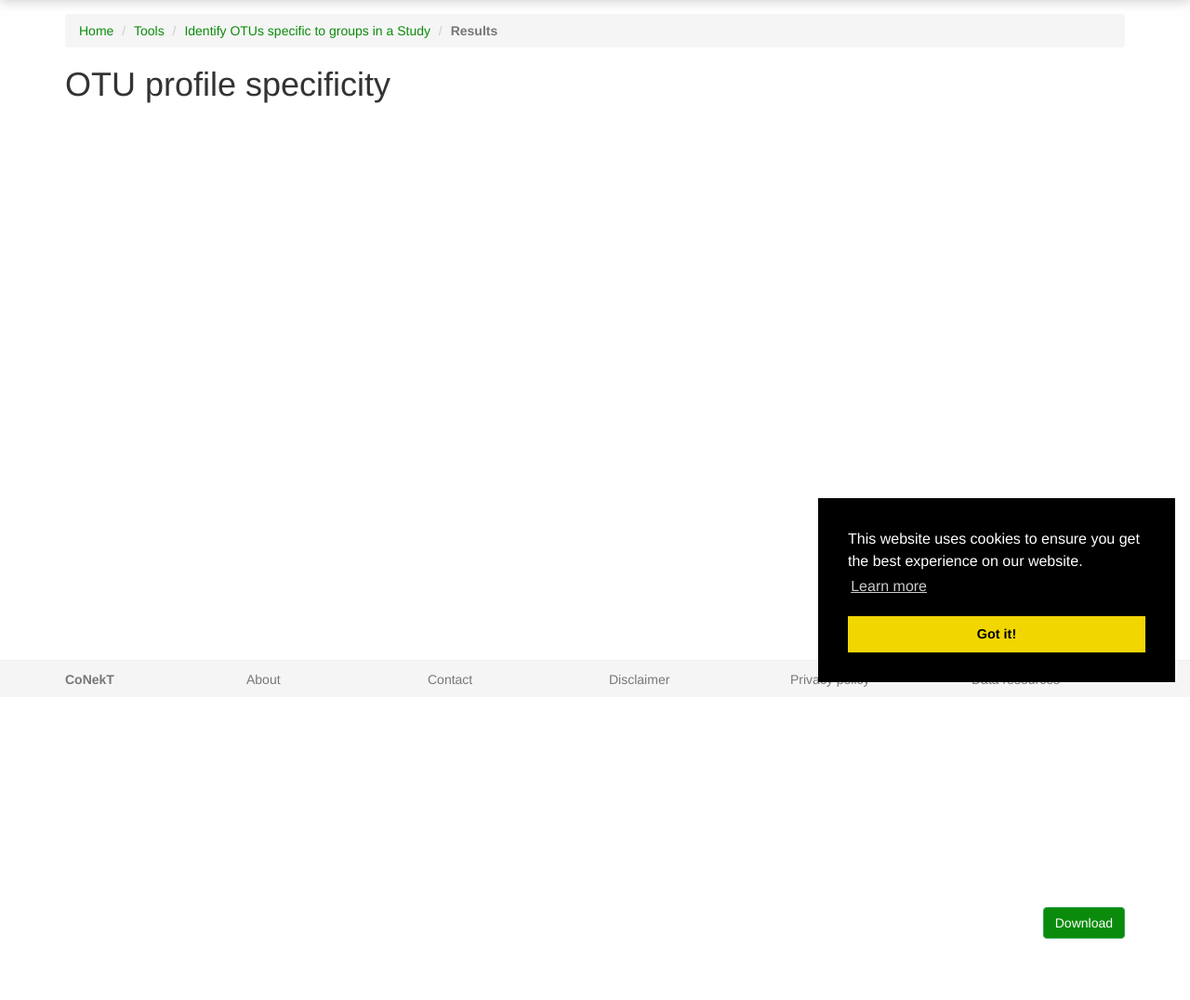
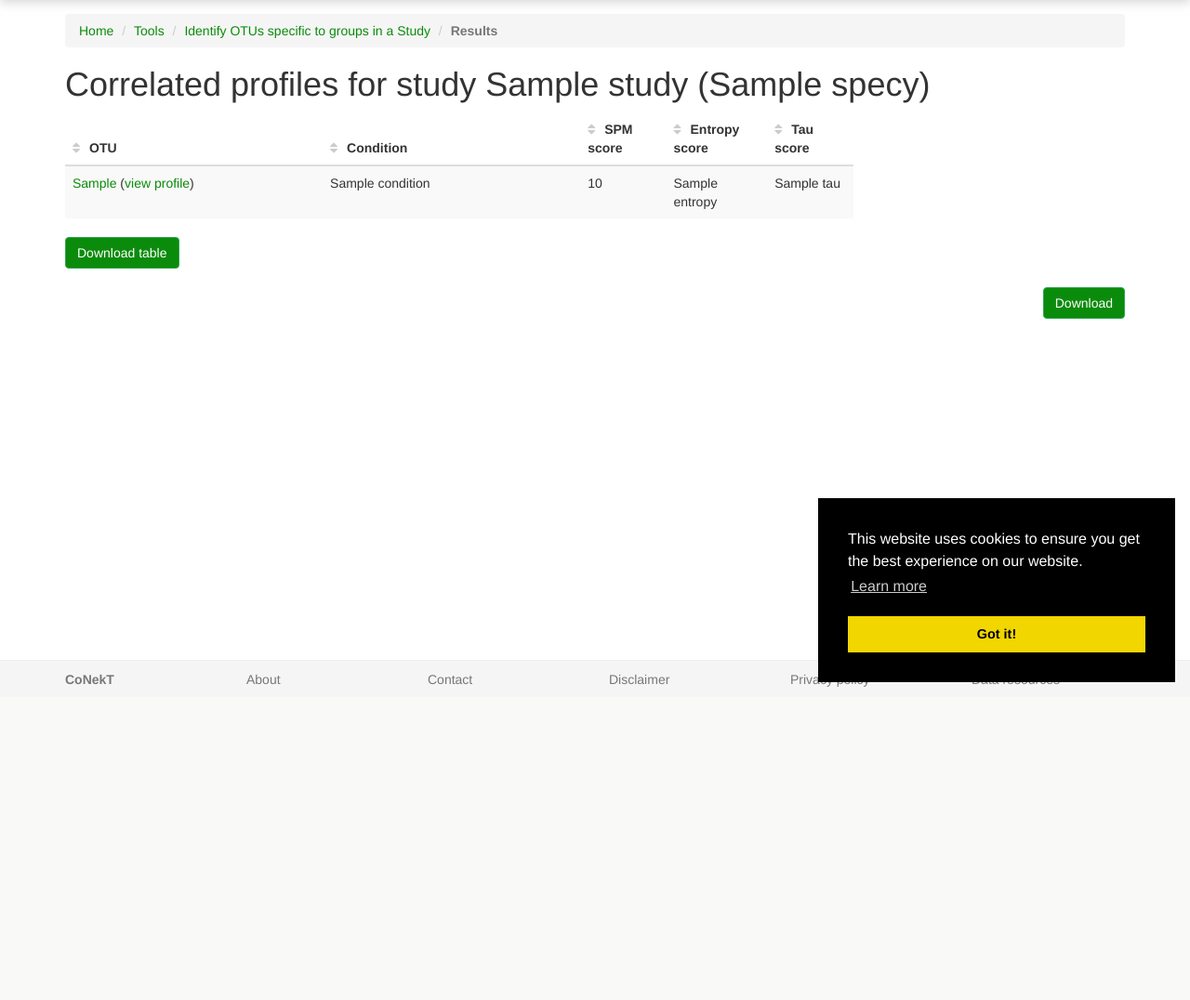
Before and after one commit to SantosRAC/conekt_grasses_microbiome, a Flask app: template CoNekT_Grasses_Microbiome/conekt/templates/microbiome/otus_profile_specificity.html in a window 1280 px wide. Shown: the part 50-1126 px from the top of the page at 93% size. After the commit the page ends 789 px from the top, so only its background shows below. Run offline with Flask 3, Linux system fonts and the light colour scheme; tables that the repository leaves empty hold one stand-in row (values such as "Sample post"); the template is opened without the code that fills it: values that come from a table or form of the project are taken from there, most other values are stand-ins (such as "Sample title", 1, 10 or a date in 2020); parts of the project's set-up code (start-up, migrations or seed data) failed here and were passed over; some libraries are stand-ins or nearby versions.

Commit message:
Drafting specificity views

```diff
--- a/CoNekT_Grasses_Microbiome/conekt/forms/microbiome/search_specific_profiles.py
+++ b/CoNekT_Grasses_Microbiome/conekt/forms/microbiome/search_specific_profiles.py
@@ -8,7 +8,7 @@ class SearchSpecificProfilesForm(FlaskForm):
     species_id = SelectField('Species')
     study_id = SelectField('Study')
     conditions = SelectField('Condition')
-    cutoff = StringField('Cutoff')
+    spm_cutoff = StringField('SPM cutoff')
 
     def populate_form(self):
         self.species_id.choices = [(0, "Select species")] + [(s.id, s.name) for s in Species.query.order_by(Species.name)]
--- a/CoNekT_Grasses_Microbiome/conekt/templates/microbiome/otus_profile_specificity.html
+++ b/CoNekT_Grasses_Microbiome/conekt/templates/microbiome/otus_profile_specificity.html
@@ -7,7 +7,7 @@
 {% block container %}
 <div class="top-pad">
 
-    {% if otus_profiles %}
+    {% if specific_profiles %}
         <ol class="breadcrumb">
             <li><a href="{{ url_for('main.screen') }}">Home</a></li>
             <li><a href="{{ url_for('main.features') }}">Tools</a></li>
@@ -15,10 +15,36 @@
             <li class="active"><strong>Results</strong></li>
         </ol>
 
-    <h1>OTU profile specificity</h1>
+        <h1>Correlated profiles for study {{ current_study.name }} ({{ current_species.name }})</h1>
 
-    <div id="canvas-holder" class="center-block">
-        <canvas id="chart-line" class="center-block" width="800" height="600"/>
+        <div class="row">
+        <div class="col-lg-9">
+        <table class="table table-striped" id="results_table">
+            <thead>
+            <tr>
+                <th class="col-xs-3" data-sort="string-ins"><span class="sort-icon"></span>OTU</th>
+                <th class="col-xs-3" data-sort="string-ins"><span class="sort-icon"></span>Condition</th>
+                <th class="col-xs-1" data-sort="float"><span class="sort-icon"></span>SPM score</th>
+                <th class="col-xs-1" data-sort="float"><span class="sort-icon"></span>Entropy score</th>
+                <th class="col-xs-1" data-sort="float"><span class="sort-icon"></span>Tau score</th>
+            </tr>
+            </thead>
+            <tbody>
+            {% for p in specific_profiles %}
+
+                <tr>
+                    <td><a href="{{ url_for('otu.otu_find', otu_original_id=p.otu_probe) }}">{{ p.otu_probe }}</a> (<a href="#">view profile</a>)</td>
+                    <td>{{ p.condition }}</td>
+                    <td>{{ p.score }}</td>
+                    <td>{{ p.entropy }}</td>
+                    <td>{{ p.tau }}</td>
+                </tr>
+
+            {% endfor %}
+            </tbody>
+        </table>
+        <a id="DownloadTable" href="#" class="btn btn-primary">Download table</a><br /><br />
+        </div>
         </div>
 
         {% if data %}
@@ -48,7 +74,13 @@
                             {{form.species_id(class_="form-control") }}<br />
                             {{form.study_id(class_="form-control") }}<br />
                             {{form.conditions(class_="form-control") }}<br />
-                            {{form.cutoff(class_="form-control") }}<br />
+                            <label><abbr title="Click to show help" href="" data-target="#helpModal">SPM</abbr> cutoff :</label>
+                            {{form.spm_cutoff(class_="form-control", **{'data-provide':"slider",
+                                                                    'data-slider-id':"cutoffSlider",
+                                                                    'data-slider-min':"0.5",
+                                                                    'data-slider-max':"1",
+                                                                    'data-slider-step': "0.01",
+                                                                    'data-slider-value': "0.85"})}}<br/>
                             <div class="pull-right">
                                 <button type="submit" class="btn btn-primary" data-toggle="modal" data-target="#loaderModal">Find Specific Profiles</button>
                             </div>
@@ -63,6 +95,7 @@
                         <ul>
                             <li>First select a <strong>species</strong> of interest</li>
                             <li>Next, select the study in which specific profiles are searched.</li>
+                            <li>Next, select the ontology or condition in which specific profiles are searched.</li>
                             <li>Click <strong>Find Specific Profiles</strong></li>
                         </ul>
                     </div>
@@ -76,9 +109,40 @@
 {% endblock %}
 
 {% block extrajs %}
+    <script src="{{ url_for('static', filename='js/bootstrap-slider.min.js') }}"></script>
     <script src="{{ url_for('static', filename='js/Chart.min.js') }}"></script>
     <script src="{{ url_for('static', filename='js/hammer.min.js') }}"></script>
     <script src="{{ url_for('static', filename='js/chartjs-plugin-zoom.min.js') }}"></script>
+
+    {% if form %}
+    <script>
+
+        cutoff_slider = $('#spm_cutoff').slider({
+            formatter: function(value) {
+                return 'Cutoff: ' + value;
+            }
+        }).on("slideStop", function(ev) {
+                update_count(ev.value);
+        });
+
+    </script>
+    {% endif %}
+
+    <script>
+        $(function () {
+            $("#results_table").stupidtable();
+            $('a[data-target=#profileModal]').click(function(ev) {
+              ev.preventDefault();
+              var target = $(this).attr("href");
+
+              // load the url and show modal on success
+              $("#profileModal .modal-content").load(target, function() {
+                   $("#profileModal").modal("show");
+              });
+          });
+
+        })
+    </script>
 
     <script>
         let species_select = document.getElementById('species_id');
```
Also changed, not shown: CoNekT_Grasses_Microbiome/conekt/controllers/microbiome/otu_profiles.py (+14 -2 lines), CoNekT_Grasses_Microbiome/conekt/models/microbiome/specificity.py (+50 -18 lines). Lines whose indentation alone changed are shown as unchanged.
